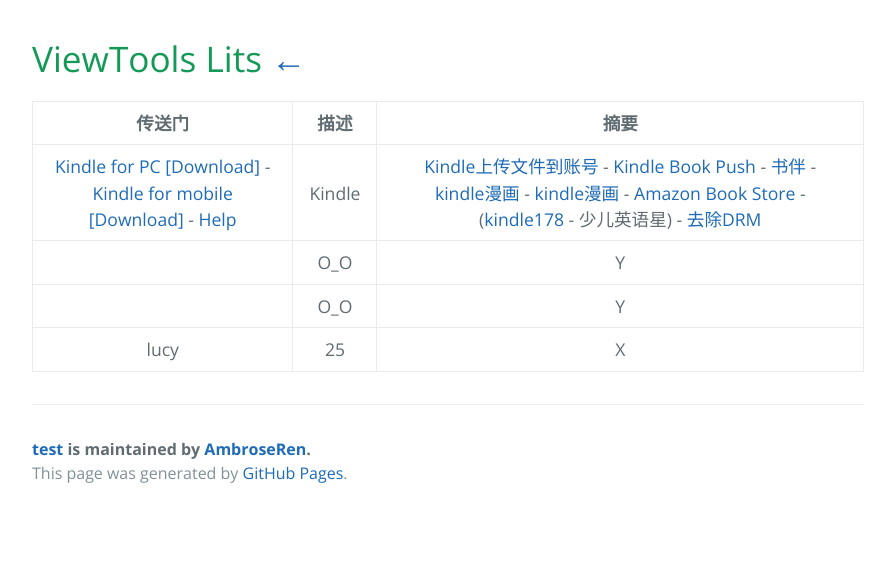
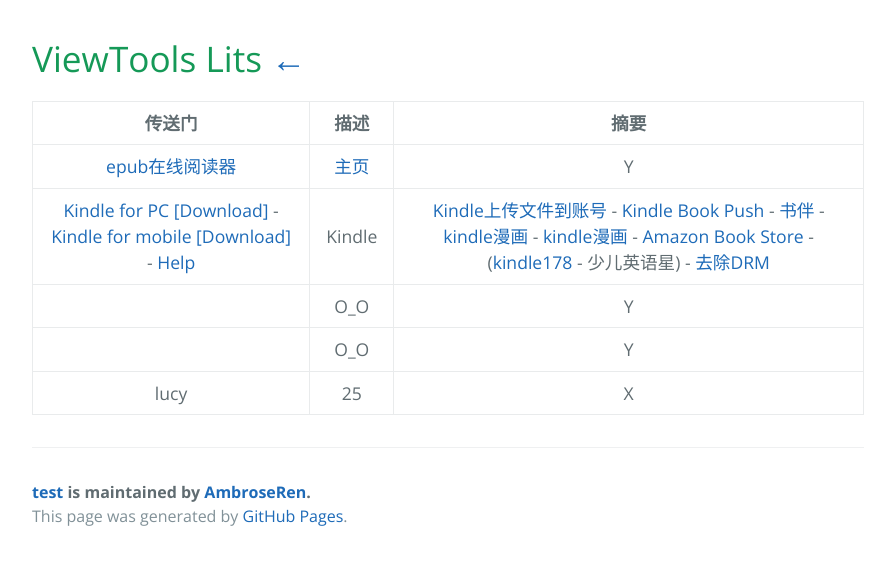
Before and after one commit to AmbroseRen/test, a Jekyll site: the page built from Library/ViewTools.md, in a window 1280 px wide. Shown: the top 565 px of the page, without its empty margins (192-1087 px from the left). Built offline with Jekyll 4.4.1, drawn with Linux system fonts in a browser that asks for light colours; our own code applies the rules of GitHub Pages for plain Markdown files; the repository's description, which GitHub fills in, is left out.

Commit message:
Update ViewTools.md

```diff
--- a/Library/ViewTools.md
+++ b/Library/ViewTools.md
@@ -2,6 +2,7 @@
 
 | 传送门 | 描述 | 摘要 |
 |:---:|:---:|:---:|
+| [epub在线阅读器](https://epub.liumingye.cn/) | [主页](https://tool.liumingye.cn/) | Y |
 | [Kindle for PC [Download]](https://www.amazon.com/Amazon-Digital-Services-LLC-Download/dp/B00UB76290) - [Kindle for mobile [Download]](https://www.amazon.com/b?ie=UTF8&node=16571048011) - [Help](https://www.amazon.com/gp/help/customer/display.html?nodeId=GZSM7D8A85WKPYYD) | Kindle | [Kindle上传文件到账号](https://www.amazon.com/gp/sendtokindle) - [Kindle Book Push](https://book.einverne.info/) - [书伴](https://bookfere.com/ebook) - [kindle漫画](http://www.kindlecomic.net/) - [kindle漫画](http://vol.moe/) - [Amazon Book Store](https://www.amazon.cn/b?ie=UTF8&node=1987669071) - ([kindle178](http://www.kindle178.com/) - 少儿英语星) - [去除DRM](http://www.staycu.com/archives/259) |
 | []() | O_O | Y |
 | []() | O_O | Y |
```
